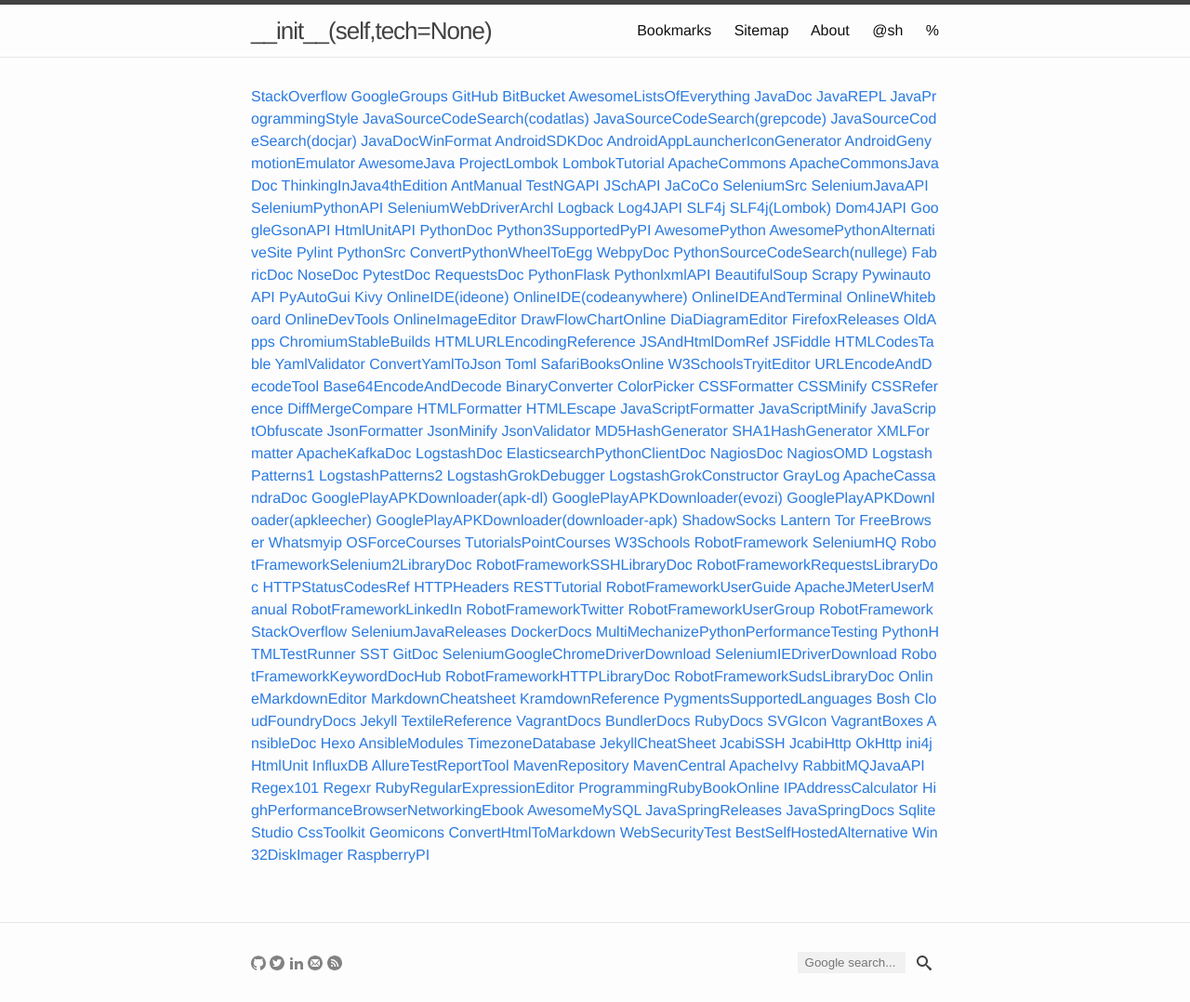
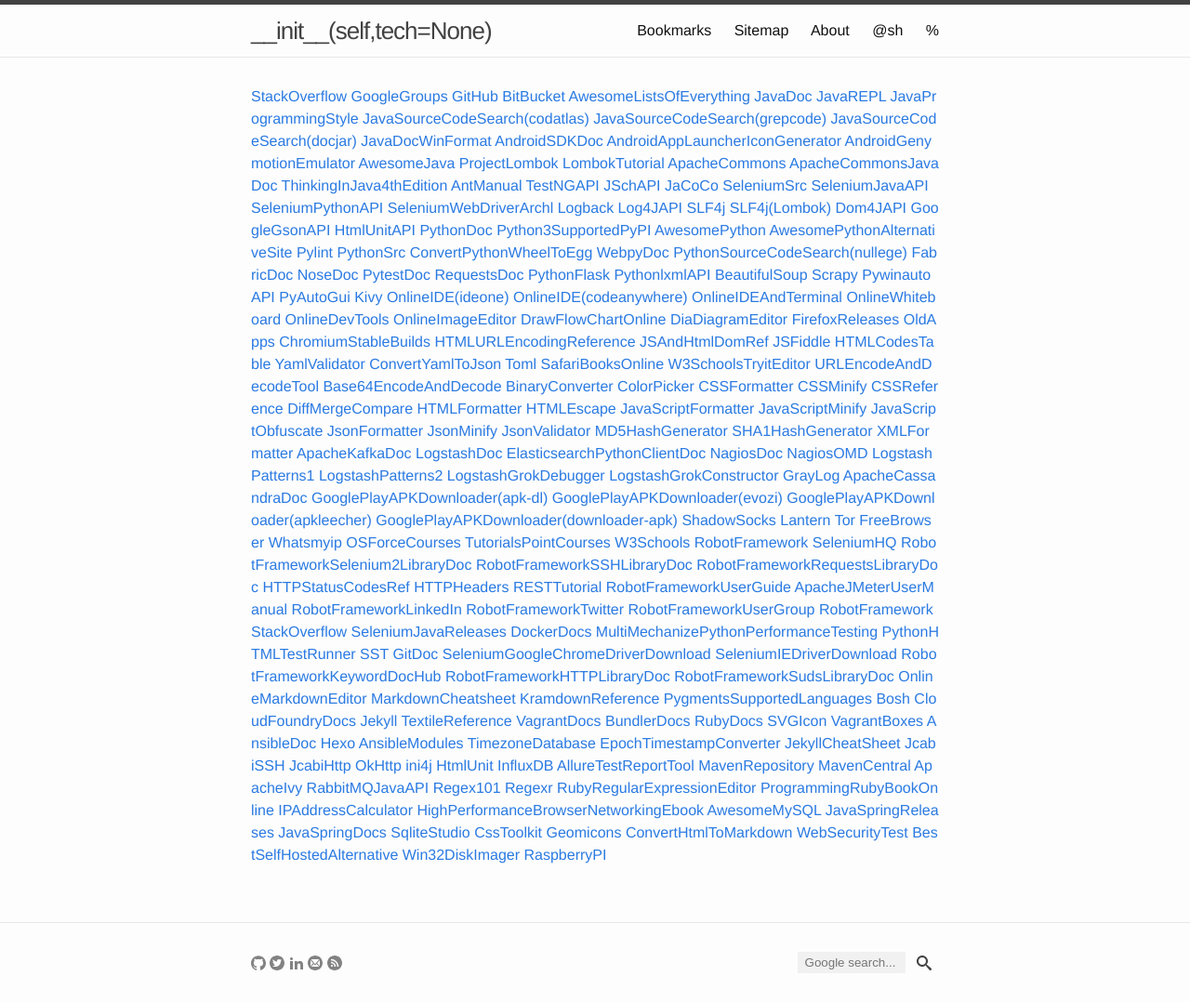
Before and after one commit to yuan-jiang/yuan-jiang.github.io, a Jekyll site: the page built from bookmarks.md, in a window 1280 px wide. Shown: the whole page at 93% size. Built offline with Jekyll 4.4.1, drawn with Linux system fonts in a browser that asks for light colours.

Commit message:
Update bookmarks.yml

```diff
--- a/_data/bookmarks.yml
+++ b/_data/bookmarks.yml
@@ -318,6 +318,8 @@
   link: http://docs.ansible.com/ansible/list_of_all_modules.html
 - description: TimezoneDatabase
   link: https://en.wikipedia.org/wiki/List_of_tz_database_time_zones
+- description: EpochTimestampConverter
+  link: http://www.epochconverter.com/
 - description: JekyllCheatSheet
   link: http://news.humancoders.com/t/developpement/items/11149-jekyll-cheat-sheet
 - description: JcabiSSH
```
